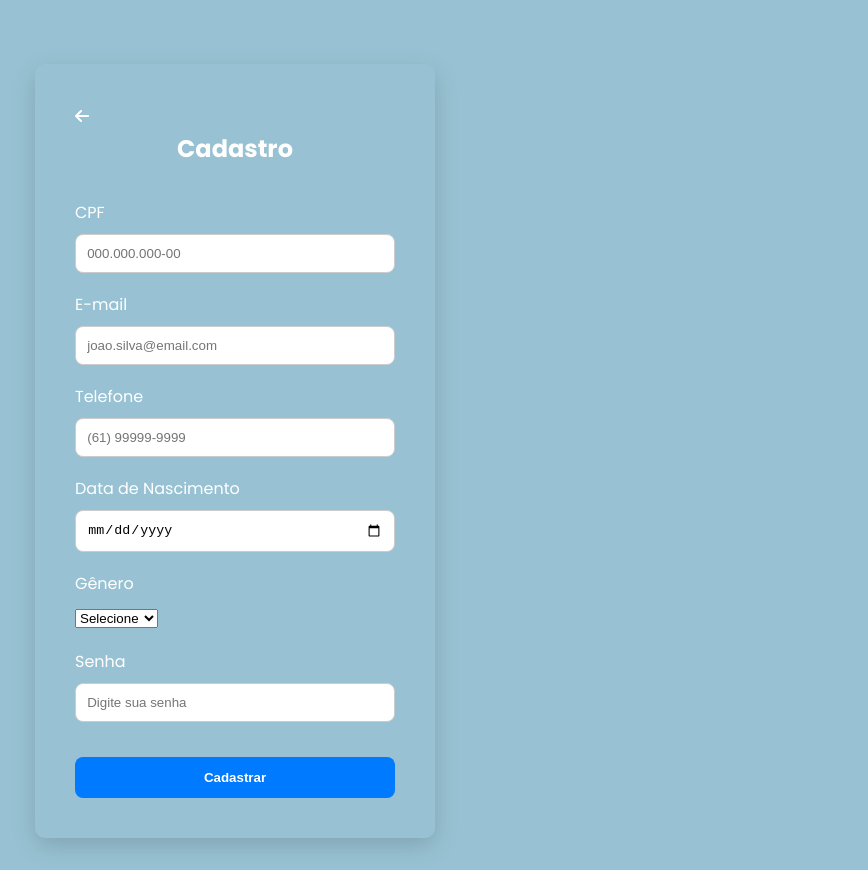
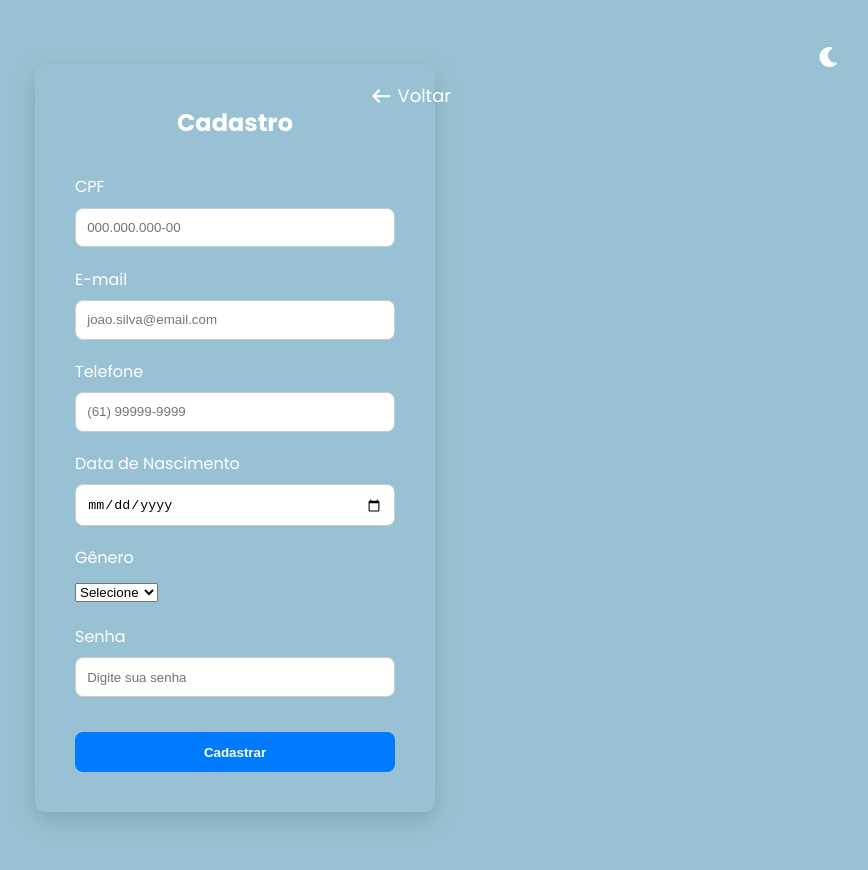
Before and after one commit to CoutinhoGustav/pc3, a React (Create React App) app: page /cadastro in a window 1280 px wide. Shown: the whole page, without its empty margins (405-1273 px from the left). After the commit the page ends 844 px from the top, so only its background shows below. Built offline with nearby package versions, Linux system fonts and the light colour scheme.

Commit message:
atualização do projeto e css

```diff
--- a/src/pages/Cadastro.jsx
+++ b/src/pages/Cadastro.jsx
@@ -1,5 +1,7 @@
-import React, { useState } from 'react';
+import React, { useEffect, useState } from 'react';
 import { Link, useNavigate } from 'react-router-dom';
+import { FontAwesomeIcon } from '@fortawesome/react-fontawesome';
+import { faMoon, faSun, faArrowLeft } from '@fortawesome/free-solid-svg-icons';
 import './css/Login.css';
 
 const Cadastro = () => {
@@ -9,7 +11,30 @@ const Cadastro = () => {
   const [dataNascimento, setDataNascimento] = useState('');
   const [genero, setGenero] = useState('');
   const [senha, setSenha] = useState('');
+  const [darkTheme, setDarkTheme] = useState(false);
+
   const navigate = useNavigate();
+
+  // Inicializa tema
+  useEffect(() => {
+    const savedTheme = localStorage.getItem('theme') || 'light';
+    setDarkTheme(savedTheme === 'dark');
+    if (savedTheme === 'dark') document.body.classList.add('dark-theme');
+  }, []);
+
+  const toggleTheme = () => {
+    setDarkTheme(prev => {
+      const newTheme = !prev;
+      if (newTheme) {
+        document.body.classList.add('dark-theme');
+        localStorage.setItem('theme', 'dark');
+      } else {
+        document.body.classList.remove('dark-theme');
+        localStorage.setItem('theme', 'light');
+      }
+      return newTheme;
+    });
+  };
 
   // Máscara CPF
   const formatCpf = (value) => {
@@ -23,13 +48,11 @@ const Cadastro = () => {
 
   // Máscara dinâmica para telefone
   const handleTelefoneChange = (e) => {
-    let value = e.target.value.replace(/\D/g, ''); // Remove tudo que não é número
-    if (value.length > 11) value = value.slice(0, 11); // Limita a 11 dígitos (DDD + número)
+    let value = e.target.value.replace(/\D/g, '');
+    if (value.length > 11) value = value.slice(0, 11);
     if (value.length <= 10) {
-      // Formato (XX) XXXX-XXXX
       value = value.replace(/(\d{2})(\d{4})(\d{0,4})/, '($1) $2-$3').replace(/-$/, '');
     } else {
-      // Formato (XX) XXXXX-XXXX
       value = value.replace(/(\d{2})(\d{5})(\d{0,4})/, '($1) $2-$3').replace(/-$/, '');
     }
     setTelefone(value);
@@ -38,39 +61,19 @@ const Cadastro = () => {
   // Função de cadastro
   const handleCadastro = async (e) => {
     e.preventDefault();
-
     const cpfLimpo = cpf.replace(/\D/g, '');
-    if (cpfLimpo.length !== 11) {
-      alert("Digite um CPF válido.");
-      return;
-    }
-
-    if (!email.includes('@')) {
-      alert("Digite um e-mail válido.");
-      return;
-    }
-
-    if (senha.length < 4) {
-      alert("A senha deve ter pelo menos 4 caracteres.");
-      return;
-    }
+    if (cpfLimpo.length !== 11) return alert("Digite um CPF válido.");
+    if (!email.includes('@')) return alert("Digite um e-mail válido.");
+    if (senha.length < 4) return alert("A senha deve ter pelo menos 4 caracteres.");
 
     try {
       const res = await fetch('https://pc3-t3lq.onrender.com/api/auth/register', {
         method: 'POST',
         headers: { 'Content-Type': 'application/json' },
-        body: JSON.stringify({
-          cpf: cpfLimpo,
-          email,
-          telefone,
-          dataNascimento,
-          genero,
-          senha,
-        }),
+        body: JSON.stringify({ cpf: cpfLimpo, email, telefone, dataNascimento, genero, senha }),
       });
 
       const data = await res.json();
-
       if (res.ok) {
         alert('✅ Cadastro realizado com sucesso!');
         navigate('/login');
@@ -86,69 +89,47 @@ const Cadastro = () => {
   return (
     <div className="login-page">
       <div className="login-container">
+
+        {/* Top Bar com Voltar e Tema */}
+        <div className="top-bar">
+          <Link to="/login" className="back-link mobile-only">
+            <FontAwesomeIcon icon={faArrowLeft} /> Voltar
+          </Link>
+
+          {/* Ícones: theme */}
+          <div className="header-right">
+            <div className="theme-change" onClick={toggleTheme}>
+              <FontAwesomeIcon icon={darkTheme ? faSun : faMoon} />
+            </div>
+          </div>
+        </div>
+
         <form onSubmit={handleCadastro}>
-          <div className="back-button">
-            <Link to="/login">
-              <i className="fa-solid fa-arrow-left"></i>
-            </Link>
-          </div>
-
           <h2>Cadastro</h2>
 
           <div className="input-group">
             <label htmlFor="cpf">CPF</label>
-            <input
-              type="text"
-              id="cpf"
-              placeholder="000.000.000-00"
-              value={cpf}
-              onChange={handleCpfChange}
-              maxLength="14"
-              required
-            />
+            <input type="text" id="cpf" placeholder="000.000.000-00" value={cpf} onChange={handleCpfChange} maxLength="14" required />
           </div>
 
           <div className="input-group">
             <label htmlFor="email">E-mail</label>
-            <input
-              type="email"
-              id="email"
-              placeholder="joao.silva@email.com"
-              value={email}
-              onChange={(e) => setEmail(e.target.value)}
-              required
-            />
+            <input type="email" id="email" placeholder="joao.silva@email.com" value={email} onChange={(e) => setEmail(e.target.value)} required />
           </div>
 
           <div className="input-group">
             <label htmlFor="telefone">Telefone</label>
-            <input
-              type="text"
-              id="telefone"
-              placeholder="(61) 99999-9999"
-              value={telefone}
-              onChange={handleTelefoneChange}
-              maxLength="15"
-            />
+            <input type="text" id="telefone" placeholder="(61) 99999-9999" value={telefone} onChange={handleTelefoneChange} maxLength="15" />
           </div>
 
           <div className="input-group">
             <label htmlFor="dataNascimento">Data de Nascimento</label>
-            <input
-              type="date"
-              id="dataNascimento"
-              value={dataNascimento}
-              onChange={(e) => setDataNascimento(e.target.value)}
-            />
+            <input type="date" id="dataNascimento" value={dataNascimento} onChange={(e) => setDataNascimento(e.target.value)} />
           </div>
 
           <div className="input-group">
             <label htmlFor="genero">Gênero</label>
-            <select
-              id="genero"
-              value={genero}
-              onChange={(e) => setGenero(e.target.value)}
-            >
+            <select id="genero" value={genero} onChange={(e) => setGenero(e.target.value)}>
               <option value="">Selecione</option>
               <option value="Masculino">Masculino</option>
               <option value="Feminino">Feminino</option>
@@ -158,14 +139,7 @@ const Cadastro = () => {
 
           <div className="input-group">
             <label htmlFor="senha">Senha</label>
-            <input
-              type="password"
-              id="senha"
-              placeholder="Digite sua senha"
-              value={senha}
-              onChange={(e) => setSenha(e.target.value)}
-              required
-            />
+            <input type="password" id="senha" placeholder="Digite sua senha" value={senha} onChange={(e) => setSenha(e.target.value)} required />
           </div>
 
           <button type="submit">Cadastrar</button>
--- a/src/pages/Login.jsx
+++ b/src/pages/Login.jsx
@@ -1,42 +1,35 @@
 import React, { useEffect, useState } from 'react';
 import { Link, useNavigate } from 'react-router-dom';
+import { FontAwesomeIcon } from '@fortawesome/react-fontawesome';
+import { faMoon, faSun, faArrowLeft } from '@fortawesome/free-solid-svg-icons';
 import '../pages/css/Login.css';
 
 const Login = () => {
   const [cpf, setCpf] = useState('');
   const [senha, setSenha] = useState('');
+  const [darkTheme, setDarkTheme] = useState(false);
   const navigate = useNavigate();
 
+  // Inicializa o tema
   useEffect(() => {
-    const themeChangeIcon = document.getElementById("themeChangeIcon");
+    const savedTheme = localStorage.getItem('theme') || 'light';
+    setDarkTheme(savedTheme === 'dark');
+    if (savedTheme === 'dark') document.body.classList.add('dark-theme');
+  }, []);
 
-    const applyTheme = (theme) => {
-      if (theme === 'dark') {
+  const toggleTheme = () => {
+    setDarkTheme(prev => {
+      const newTheme = !prev;
+      if (newTheme) {
         document.body.classList.add('dark-theme');
-        themeChangeIcon.classList.replace('fa-moon', 'fa-sun');
+        localStorage.setItem('theme', 'dark');
       } else {
         document.body.classList.remove('dark-theme');
-        themeChangeIcon.classList.replace('fa-sun', 'fa-moon');
+        localStorage.setItem('theme', 'light');
       }
-    };
-
-    const savedTheme = localStorage.getItem('theme') || 'light';
-    applyTheme(savedTheme);
-
-    const handleThemeChange = () => {
-      let theme = 'light';
-      if (document.body.classList.toggle('dark-theme')) {
-        theme = 'dark';
-        themeChangeIcon.classList.replace('fa-moon', 'fa-sun');
-      } else {
-        themeChangeIcon.classList.replace('fa-sun', 'fa-moon');
-      }
-      localStorage.setItem('theme', theme);
-    };
-
-    themeChangeIcon.addEventListener('click', handleThemeChange);
-    return () => themeChangeIcon.removeEventListener('click', handleThemeChange);
-  }, []);
+      return newTheme;
+    });
+  };
 
   const formatCpf = (value) => {
     const cleaned = value.replace(/\D/g, '').slice(0, 11);
@@ -55,7 +48,7 @@ const Login = () => {
     if (!senha) return alert("Digite sua senha!");
 
     try {
-      const response = await fetch(' https://pc3-t3lq.onrender.com/api/auth/login', {
+      const response = await fetch('https://pc3-t3lq.onrender.com/api/auth/login', {
         method: 'POST',
         headers: { 'Content-Type': 'application/json' },
         body: JSON.stringify({ cpf: cpfLimpo, senha }),
@@ -81,11 +74,16 @@ const Login = () => {
 
         {/* Top Bar com Voltar e Tema */}
         <div className="top-bar">
-          <Link to="/" className="back-link">
-            <i className="fa-solid fa-arrow-left"></i> Voltar
+          {/* Botão voltar apenas mobile */}
+          <Link to="/" className="back-link mobile-only">
+            <FontAwesomeIcon icon={faArrowLeft} /> Voltar
           </Link>
-          <div className="theme-change">
-            <i className="fa-solid fa-moon" id="themeChangeIcon"></i>
+
+          {/* Ícone de tema */}
+          <div className="header-right">
+            <div className="theme-change" onClick={toggleTheme}>
+              <FontAwesomeIcon icon={darkTheme ? faSun : faMoon} />
+            </div>
           </div>
         </div>
 
```
